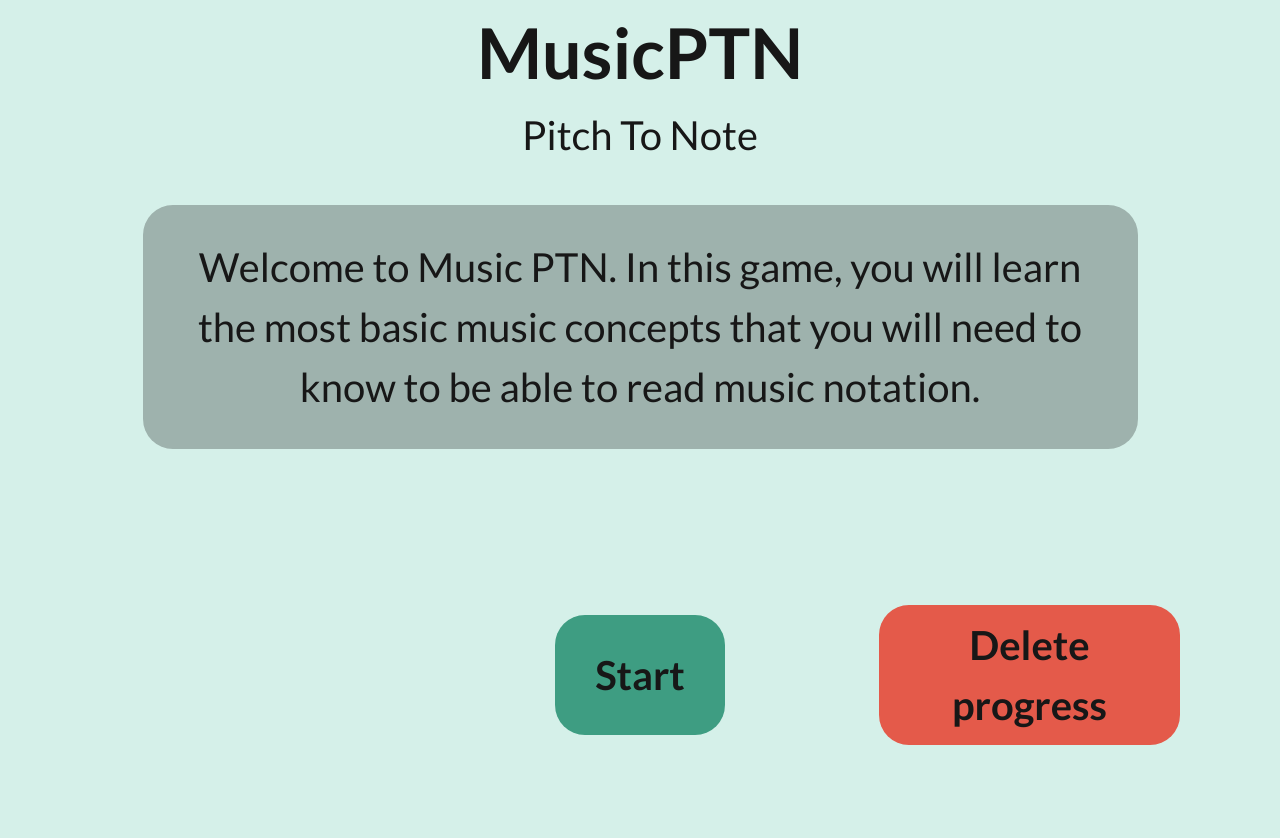
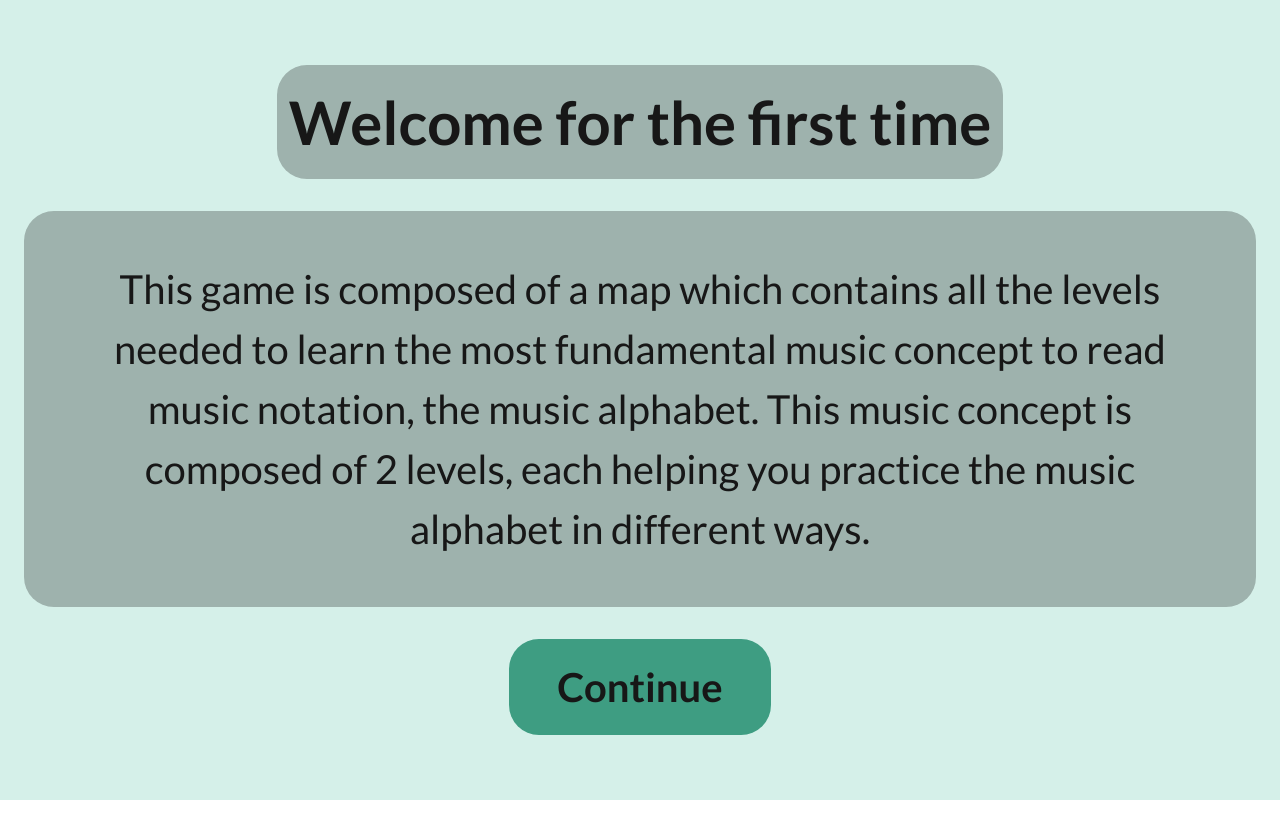
Before and after one commit to CharlieSuarezRobles/Personal-Project, a Next.js app in the folder frontend/: page / in a window 1280 px wide. Both pictures are taken after a click on the button "Start". Shown: the top 838 px of the page. After the commit the page ends 800 px from the top, so only its background shows below. Built offline with nearby package versions, Linux system fonts and the light colour scheme.

Commit message:
Finished task 3 which has an ID of #27. For that I modified page.tsx, globals.css, and layout.tsx all which are inside of the app folder

```diff
--- a/frontend/src/app/globals.css
+++ b/frontend/src/app/globals.css
@@ -57,20 +57,6 @@
   background: var(--action-primary);
 }
 
-
-
-
-
-
-
-
-
-
-
-
-
-
-
 .title, .body, .heading, .label, .note-text, .feedback-text {
   color: var(--text-primary);
   font-family: var(--main-font), Arial, Helvetica, sans-serif;
@@ -96,6 +82,11 @@
   font-size: 40px;
 }
 
+.small-label {
+  font-weight: bold;
+  font-size: 30px;
+}
+
 .note-text {
   font-weight: bold;
   font-size: 100px;
--- a/frontend/src/app/page.tsx
+++ b/frontend/src/app/page.tsx
@@ -1,64 +1,149 @@
 "use client";
 
 import Image from "next/image";
+import { useRouter } from "next/navigation";
 
 import { Button } from "../components/buttons/primary buttons/startButton";
+import { useState, useEffect } from "react";
 
 export default function Home() {
+  const router = useRouter();
+
+  // Start button logic
+  const [hasPressedStart, setHasPressedStart] = useState<Boolean>(false);
+  const [firstTime, setFirstTime] = useState<Boolean | null>(null);
+
+
   const handleStart = () => {
-    console.log("Start");
-  };
+    setHasPressedStart(prev => true);
+  }
 
+  useEffect(() => {
+    const loadedValue = localStorage.getItem("firstTime");
+
+    if (loadedValue === null) {
+      setFirstTime(true);
+    } else {
+      setFirstTime(loadedValue === "true");
+    }
+
+  }, []);
+
+  useEffect(() => {
+    if (!hasPressedStart) return;
+    if (firstTime === null) return;
+
+    if (firstTime === false) {
+      //change to the map page
+      router.push("/maps/1");
+    }
+
+  }, [hasPressedStart, firstTime]);
+
+
+  // Delete button logic
   const handleDelete = () => {
     console.log("Delete progress");
   };
 
+
+  const continued = () => {
+    //set the first time in local storage to false
+    //go to the next screen
+  }
+
   //Order in which tailwind classes are coded:
   //max-[#px]
+  //special options
   //min-w-screen, min-h-screen, min-width, min-height, max-width, max-height,
   //height-fit, width-fit, height-full, width-full, height, width,
-  //flex-properties (flex-direction, align-items, justify-content),
+  //flex-properties (flex-direction, align-items, justify-content, shrinking),
   //grid-properties (grid-cols-#) gap, padding (px, py), margin (m-[#px], mt-[#px], mr-[#px], mb-[#px], ml-[#px]) border radius,
   //text-width, text-height, font-family, font-weight, font-size, text-alignment, font-color,
   //background-color, extra-classes
 
   return (
-    <main className="min-h-screen w-full flex flex-col items-center justify-center bg-[var(--background)]">
+    <main className="overflow-hidden h-screen w-full bg-[var(--background)]">
       {/* Title */}
+      <div className="h-full w-full flex flex-col items-center justify-center gap-8 px-6 py-6">
+        {!hasPressedStart &&
           <div className="text-center">
             <h1 className="title">MusicPTN</h1>
             <p className="body">Pitch To Note</p>
           </div>
+        }
+
+        {hasPressedStart && firstTime === true &&
+          <div className= "flex items-center justify-center p-3 rounded-[30px] bg-[var(--surface)]">
+            <p  className="text-center heading">
+              Welcome for the first time
+            </p>
+          </div>
+        }
 
         {/* Description box */}
-      <div className="mt-10 w-[995px] h-[244px] flex items-center justify-center px-[50px] py-[50px] rounded-[30px] text-center bg-[var(--surface)]">
-        <p className="max-w-[895px] body">
+        {!hasPressedStart &&
+          <div className="flex items-center justify-center p-6 md:p-10 lg:p-12 rounded-[30px] bg-[var(--surface)]">
+          <p className="max-w-[895px] text-center body">
             Welcome to Music PTN. In this game, you will learn the most basic music
             concepts that you will need to know to be able to read music notation.
           </p>
         </div>
+        }
+        {hasPressedStart && firstTime == true &&
+          <div className="flex items-center justify-center p-6 md:p-10 lg:p-12 rounded-[30px] bg-[var(--surface)]">
+            <p className="max-w-[1200px] text-center body">
+              This game is composed of a map which contains all the levels needed to learn
+              the most fundamental music concept to read music notation, the music alphabet.
+              This music concept is composed of 2 levels, each helping you practice the music
+              alphabet in different ways.
+            </p>
+          </div>
+        }
 
         {/* Buttons */}
-      <div className="max-[900px] w-full mt-14 items-center grid grid-cols-3">
-        <div/>
+        {!hasPressedStart &&
+          <div className="w-full grid grid-cols-3">
 
-        <div className="flex justify-center">
+            <div></div>
+
+            <div className="flex align-center justify-center">
               <Button
               label="Start"
               color="primary"
               onClick={handleStart}
-          className="min-w-[167px] min-h-[108px] w-fit flex items-center justify-center px-[40px] py-[30px] rounded-[30px] label"
+              className="max-w-[167px] w-fit max-h-[108px] flex items-center justify-center p-6 md:p-10 lg:p-12 rounded-[30px] label"
               />
             </div>
 
-        <div className="flex justify-end m-[100px]">
+            <div className="flex items-center justify-start">
               <Button
               label="Delete progress"
               color="danger"
               onClick={handleDelete}
-          className="min-w-[301px] min-h-[68px] w-fit flex items-center justify-center px-[10px] py-[10px] rounded-[30px] label"
+              className="max-w-[400px] w-fit max-h-[68px] flex items-center justify-center py-3 px-3 rounded-[30px] small-label"
             />
             </div>
+          </div>
+        }
+
+        {hasPressedStart && firstTime === true &&
+          <div className="w-full grid grid-cols-3">
+
+            <div></div>
+
+            <div className="flex items-center justify-center">
+              <Button
+              label="Continue"
+              color="primary"
+              onClick={handleDelete}
+              className="max-w-[400px] w-fit max-h-[68px] flex items-center justify-center p-6 md:p-10 lg:p-12 rounded-[30px] label"
+            />
+            </div>
+            <div></div>
+          </div>
+        }
+
       </div>
     </main>
   );
```
Lines whose indentation alone changed are shown as unchanged.
